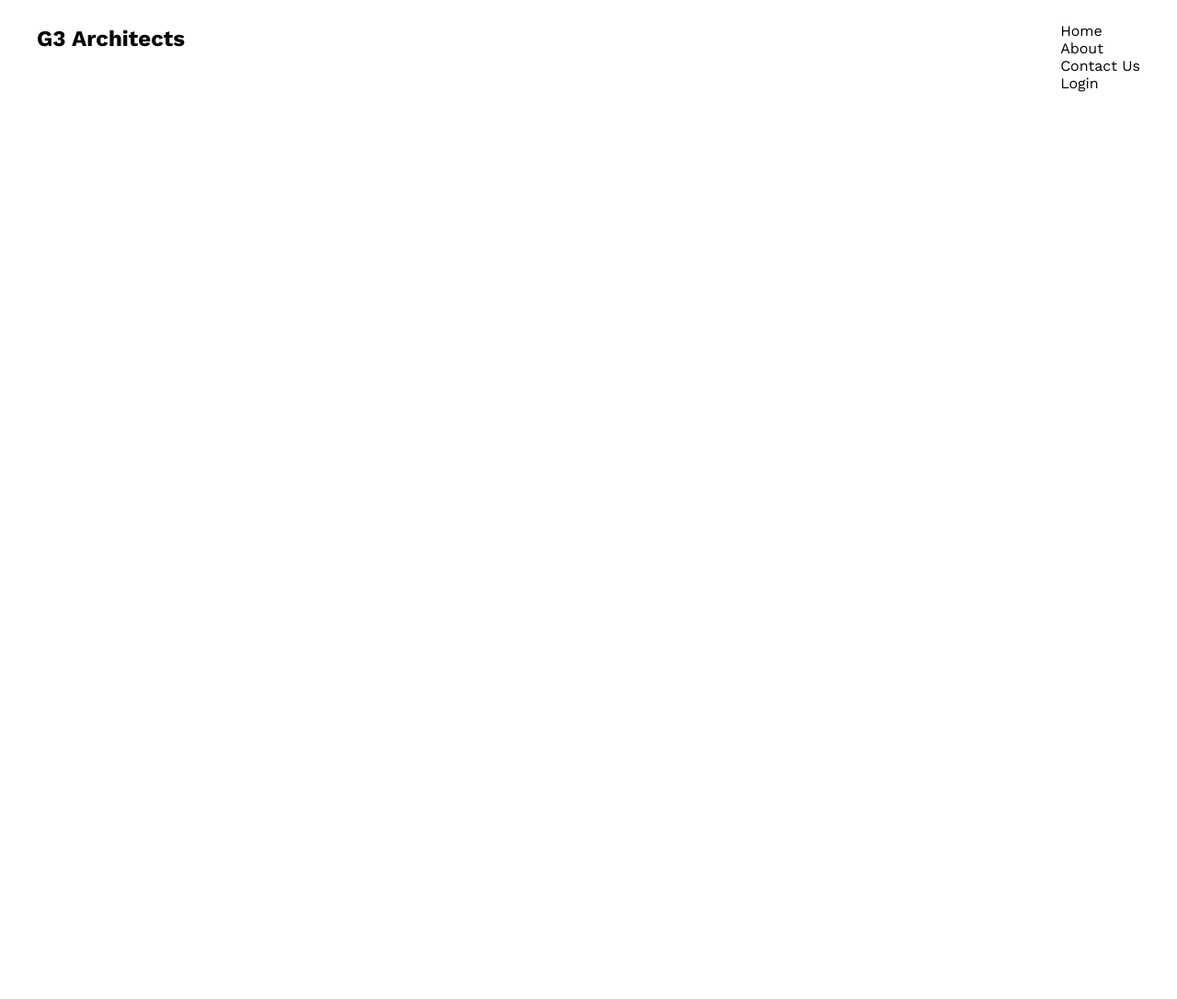
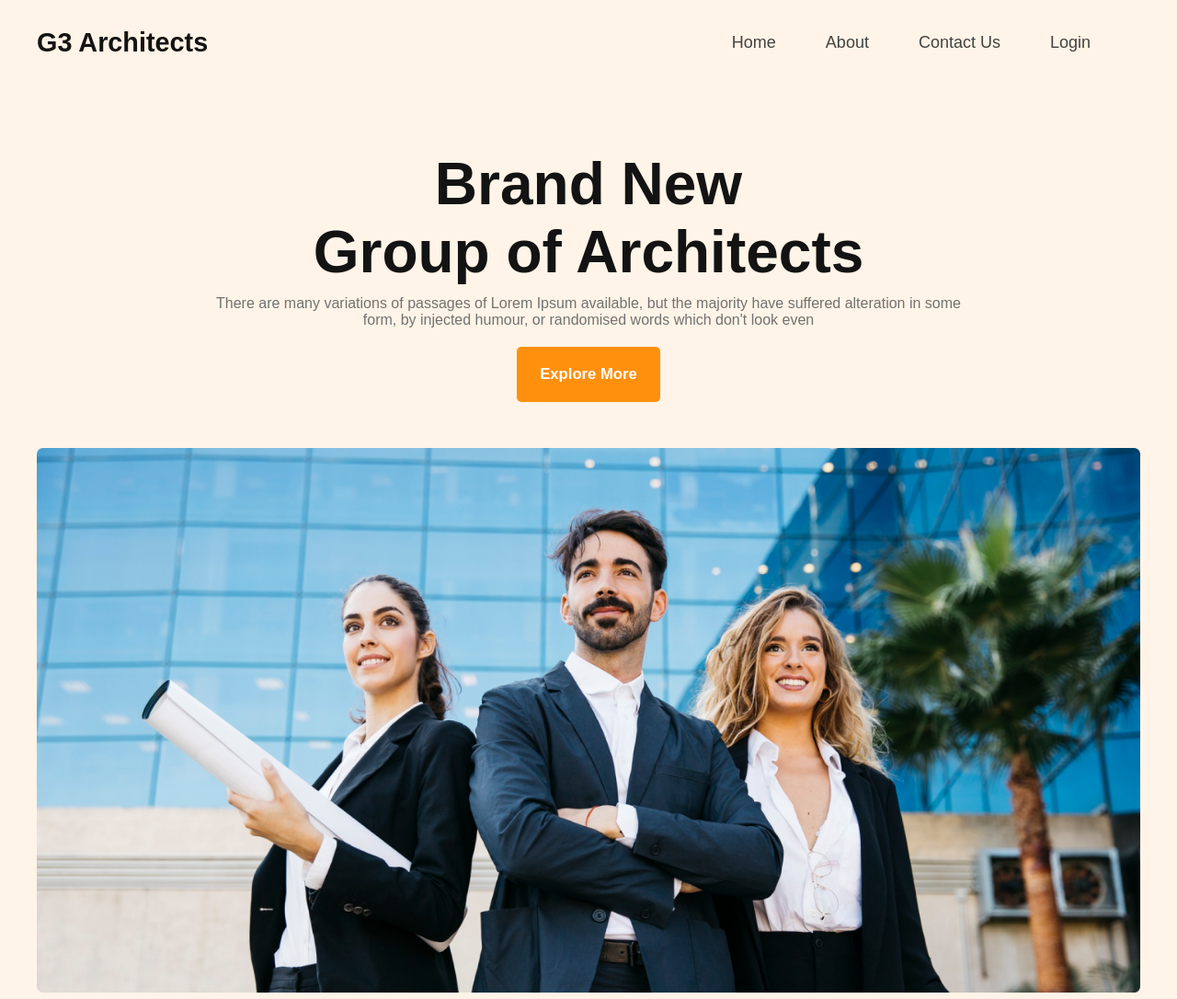
Before and after one commit to developerjahidhasan/assignment-2, a plain HTML site: page indext.html in a window 1280 px wide. Shown: the whole page at 92% size. Before the commit the page ends 800 px from the top, so only its background shows below. Drawn offline with nearby package versions, Linux system fonts and the light colour scheme.

Commit message:
banner section complite

```diff
--- a/indext.html
+++ b/indext.html
@@ -1,5 +1,6 @@
 <!DOCTYPE html>
 <html lang="en">
+
 <head>
     <meta charset="UTF-8">
     <meta http-equiv="X-UA-Compatible" content="IE=edge">
@@ -7,19 +8,46 @@
     <title>Assignment-2</title>
     <link rel="stylesheet" href="style.css">
 </head>
+
 <body>
     <nav class="header">
+        <div class="nav-container">
             <div class="logo">
                 <h2>G3 Architects</h2>
             </div>
             <div class="menu">
                 <ul>
+                    <a href="#">
                         <li>Home</li>
+                    </a>
+                    <a href="#">
                         <li>About</li>
+                    </a>
+                    <a href="#">
                         <li>Contact Us</li>
+                    </a>
+                    <a href="#">
                         <li>Login</li>
+                    </a>
                 </ul>
             </div>
+        </div>
     </nav>
+    <!-- brand section -->
+    <main>
+        <section class="brand-sec">
+            <div class="brand-container">
+                <div class="brand-items">
+                    <h1>Brand New <br> Group of Architects </h1>
+                    <p>There are many variations of passages of Lorem Ipsum available, but the majority have suffered alteration in some form, by injected humour, or randomised words which don't look even</p>
+                    <button class="pramary-btn"><a href="#">Explore More</a></button>
+                </div>
+                <div class="banner">
+                    <img src="./images/banner.png" alt="">
+                </div>
+            </div>
+        </section>
+    </main>
 </body>
+
 </html>
--- a/style.css
+++ b/style.css
@@ -1,22 +1,99 @@
-
+*{
+    margin: 0;
+    padding: 0;
+}
 @import url('https://fonts.googleapis.com/css2?family=Work+Sans:wght@400;500;600;700&display=swap');
 
 body{
     font-family: 'Work Sans', sans-serif;
+    margin: 0px 0px;
 }
 /* Header-section-style */
 .header{
+    background: #fff4e7;
+    padding: 30px 0px;
+
+}
+.nav-container{
     display: flex;
     justify-content: space-between;
-    max-width: 1200px;
+    max-width: 75em;
     margin: auto;
+    align-items: center;
 }
 .logo{
-
-}
-.menu{
-
+    font-size: 1.2em;
+    font-weight: 700;
+    color: #131313;
 }
 .menu ul{
     list-style: none;
+    display: flex;
 }
+.menu ul a{
+    text-decoration: none;
+    margin-right: 3em;
+    font-size: 1.125em;
+    color: #424242;
+}
+/* brand section style */
+.brand-sec{
+    background: #fff4e7;
+    padding: 70px 0 50px 0;
+}
+.brand-container{
+    width: 75em;
+    margin: auto;
+    text-align: center;
+}
+.brand-items{
+    width: 70%;
+    margin: auto;
+}
+.brand-items h1{
+    font-size: 4em;
+    margin-bottom: 10px;
+    color: #131313;
+    font-weight: 700;
+}
+.brand-items p{
+    font-size: 1em;
+    color: #727272;
+}
+.brand-items .pramary-btn{
+    padding: 20px 25px;
+    background: #FF900E;
+    border-radius: 5px;
+    border: none;
+    margin-top: 20px;
+    transition: .4s;
+}
+.brand-items .pramary-btn a{
+    font-size: 1.250em;
+    font-weight: 600;
+    text-decoration: none;
+    color: #fff;
+
+
+}
+.brand-items .pramary-btn:hover{
+    padding: 20px 25px;
+    background: #d67505;
+    border-radius: 5px;
+    border: none;
+    margin-top: 20px;
+}
+.banner img{
+    justify-content: center;
+    width: 75em;
+    height: 37em;
+    margin-top: 50px;
+}
+
+
+
+
+
+
+/* Responsive media quariy */
+/* Mobile Device */
```
Lines whose indentation alone changed are shown as unchanged.
